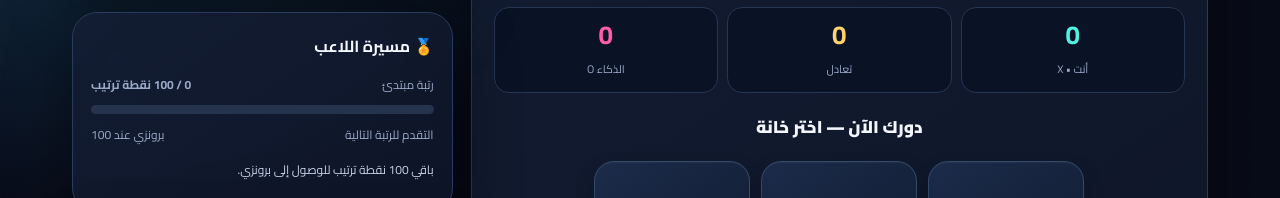
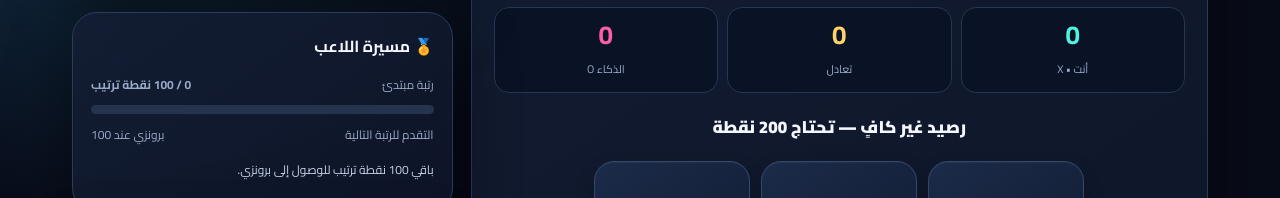
Before and after one commit to elnezhawyabdelrahman-beep/xo-game, a plain HTML site: page index.html in a window 1280 px wide. Both pictures are taken after a click on the button "💡 اقتراح نقلة · 200 نقطة". Shown: the part 327-525 px from the top of the page. Drawn offline with Linux system fonts and the light colour scheme.

Commit message:
Fix hint balance validation and feedback

```diff
--- a/index.html
+++ b/index.html
@@ -63,7 +63,7 @@ function setMode(m){mode=m;$('modeAI').classList.toggle('active',m==='ai');$('mo
 function bestSuggestion(){let win=tacticalMove(cells,'X'),block=tacticalMove(cells,'O');if(win>=0)return{idx:win,msg:'أفضل فرصة: الخانة '+(win+1)+' تكمل لك ثلاثة علامات وتحقق الفوز فورًا.'};if(block>=0)return{idx:block,msg:'تحذير تكتيكي: المنافس يستطيع الفوز في النقلة التالية. أغلق الخانة '+(block+1)+' الآن.'};let opts=bestMoveFor('X');if(!opts.length)return{idx:-1,msg:'لا توجد خانات متاحة.'};let top=opts[0],second=opts[1],reason=top.score>0?'هذه النقلة تحافظ على فرصة فوز قوية.':top.score===0?'هذه النقلة تحافظ على التعادل على الأقل.':'كل الخيارات صعبة؛ هذه أفضل نقلة لتقليل فرصة خسارتك.';return{idx:top.i,msg:'تحليل المساعد: أنسب خانة الآن هي '+(top.i+1)+'. '+reason+(second&&second.score<top.score?' بعض النقلات الأخرى تسمح للمنافس بميزة أكبر.':'')}}
 function analyzeBoard(){let count=cells.filter(Boolean).length,threatX=tacticalMove(cells,'X'),threatO=tacticalMove(cells,'O'),best=bestMoveFor('X')[0]||{score:0};let message;if(ended)message='انتهت الجولة. '+(winLine()?'هناك خط فائز ظاهر على اللوحة.':'لم يتكوّن خط فائز؛ النتيجة تعادل أو اكتملت الخانات.');else if(count===0)message='البداية: احتلال الوسط أو الزوايا يمنحك خيارات أكثر. لا تبدأ عادةً من أحد الأضلاع إذا كان الوسط متاحًا.';else if(threatX>=0)message='تحليل مهم: لديك تهديد هجومي مباشر. فكّر في إكمال خطك قبل أن يرد المنافس.';else if(threatO>=0)message='تحذير: المنافس يجهز خطًا يمكن أن يفوز به في النقلة التالية. أعطِ الأولوية للدفاع.';else message='عدد النقلات: '+count+'. '+(best.score>0?'لديك وضع واعد ويمكنك البحث عن تهديد هجومي.':best.score===0?'الوضع متوازن؛ حافظ على منع المنافس من بناء خطين متزامنين.':'المنافس يملك أفضلية في هذا الوضع؛ ركّز على الدفاع وتقليل خياراته.')+' راقب الصفوف والأعمدة والقطرين، وحاول ألا تمنح المنافس تهديدين في نفس الوقت.';return message}
 function assistant(action){let msg=action==='move'?bestSuggestion().msg:analyzeBoard();$('assistantText').textContent=msg;$('advice').textContent=msg}
-function suggest(){if(ended||thinking|| (mode==='ai'&&turn!=='X'))return; if(points<200){$('advice').textContent='رصيدك '+points+' نقطة فقط. تحتاج 200 نقطة لاستخدام اقتراح النقلة. اكسب مباريات ضد الكمبيوتر لزيادة رصيدك.';sound('click');return}let s=bestSuggestion();if(s.idx<0)return;points-=200;updateProgress();$('advice').textContent='تم خصم 200 نقطة. '+s.msg;let cell=boardEl.children[s.idx];cell.style.borderColor='var(--gold)';cell.style.boxShadow='0 0 28px #ffd36b99';cell.style.transform='scale(1.04)';setTimeout(()=>{if(cell){cell.style.borderColor='';cell.style.boxShadow='';cell.style.transform=''}},1700);sound('click')}
+function suggest(){if(ended||thinking||(mode==='ai'&&turn!=='X'))return;points=Math.max(0,Math.floor(Number(points)||0));if(points<200){$('advice').textContent='⛔ اقتراح النقلة غير متاح: رصيدك '+points+' نقطة، والمطلوب 200 نقطة كاملة. لم يتم خصم أي نقاط.'; $('turn').textContent='رصيد غير كافٍ — تحتاج 200 نقطة';sound('click');return false}let s=bestSuggestion();if(s.idx<0){$('advice').textContent='لا توجد نقلة متاحة لاقتراحها الآن.';return false}points-=200;updateProgress();$('advice').textContent='تم خصم 200 نقطة بنجاح. '+s.msg;let cell=boardEl.children[s.idx];if(cell){cell.style.borderColor='var(--gold)';cell.style.boxShadow='0 0 28px #ffd36b99';cell.style.transform='scale(1.04)'}setTimeout(()=>{if(cell&&cell.isConnected){cell.style.borderColor='';cell.style.boxShadow='';cell.style.transform=''}},1700);sound('click');return true}
 const canvas=$('fx'),ctx=canvas.getContext('2d');let particles=[],anim=0;function resize(){canvas.width=innerWidth*devicePixelRatio;canvas.height=innerHeight*devicePixelRatio;ctx.setTransform(devicePixelRatio,0,0,devicePixelRatio,0,0)}addEventListener('resize',resize);resize();
 function celebrate(type){if(!$('effects').checked)return;let colors=type==='win'?['#ffd36b','#51f3e0','#ff5da8','#fff']:type==='lose'?['#ff426d','#a62e61','#6e83b9']:['#65d9ff','#a78bfa','#fff'];for(let i=0;i<(type==='win'?150:type==='lose'?55:80);i++)particles.push({x:innerWidth/2+(Math.random()-.5)*innerWidth*.7,y:innerHeight*.45,vx:(Math.random()-.5)*(type==='win'?11:7),vy:(Math.random()-.7)*(type==='win'?12:8),life:55+Math.random()*50,size:2+Math.random()*5,color:colors[Math.floor(Math.random()*colors.length)],shape:type==='win'?'rect':'circle'});let f=$('flash');f.className='flash '+(type==='lose'?'defeat':'victory');setTimeout(()=>f.className='flash',800);if(type==='lose'){document.querySelector('.game').classList.add('shake');setTimeout(()=>document.querySelector('.game').classList.remove('shake'),500)}if(!anim)drawParticles()}
 function drawParticles(){anim=1;ctx.clearRect(0,0,innerWidth,innerHeight);particles=particles.filter(p=>p.life>0);for(let p of particles){p.x+=p.vx;p.y+=p.vy;p.vy+=.13;p.vx*=.992;p.life--;ctx.globalAlpha=Math.min(1,p.life/25);ctx.fillStyle=p.color;if(p.shape==='rect')ctx.fillRect(p.x,p.y,p.size,p.size*1.7);else{ctx.beginPath();ctx.arc(p.x,p.y,p.size,0,Math.PI*2);ctx.fill()}}ctx.globalAlpha=1;if(particles.length)requestAnimationFrame(drawParticles);else{ctx.clearRect(0,0,innerWidth,innerHeight);anim=0}}
```
